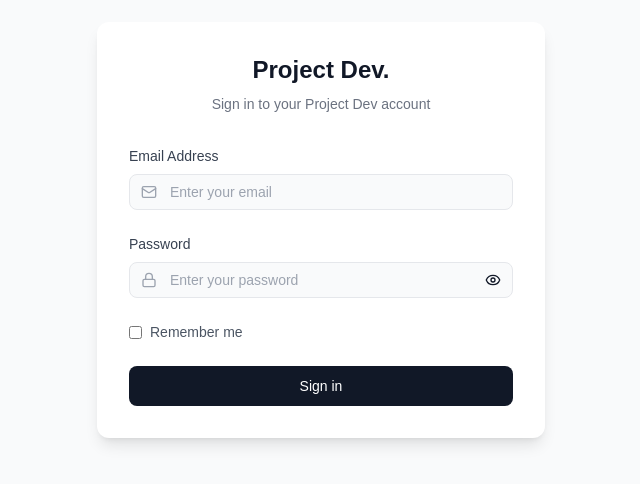
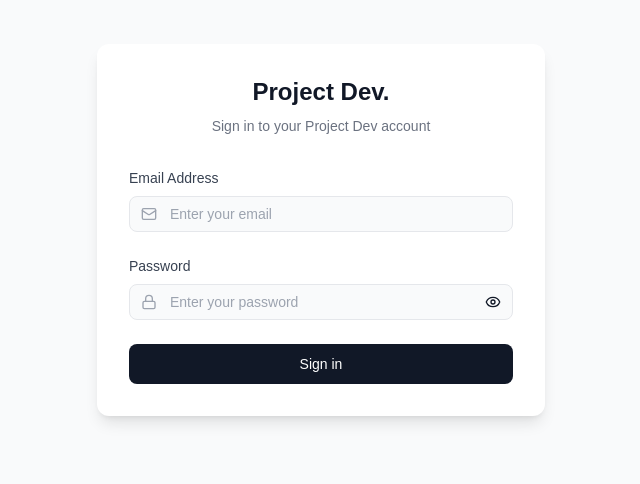
Before and after one commit to Tun95/project_dev_task, a React (Vite) app in the folder frontend_panel/: page /login in a window 1280 px wide. Shown: the part 170-654 px from the top of the page, without its empty margins (319-959 px from the left). Built offline with nearby package versions, Linux system fonts and the light colour scheme; a web font is replaced by a local one.

Commit message:
FEAT: update login

```diff
--- a/frontend_panel/src/components/forms/Login.tsx
+++ b/frontend_panel/src/components/forms/Login.tsx
@@ -135,22 +135,6 @@ const Login = () => {
                     className="text-sm text-red-500 mt-1"
                   />
                 </div>
-
-                <div className="flex items-center justify-between">
-                  <div className="flex items-center">
-                    <Field
-                      type="checkbox"
-                      name="remember"
-                      className="rounded border-gray-300 text-gray-900 focus:ring-0"
-                    />
-                    <label
-                      htmlFor="remember"
-                      className="ml-2 text-sm text-gray-600 dark:text-gray-400"
-                    >
-                      Remember me
-                    </label>
-                  </div>
-                </div>
                 <button
                   type="submit"
                   disabled={isSubmitting}
```
